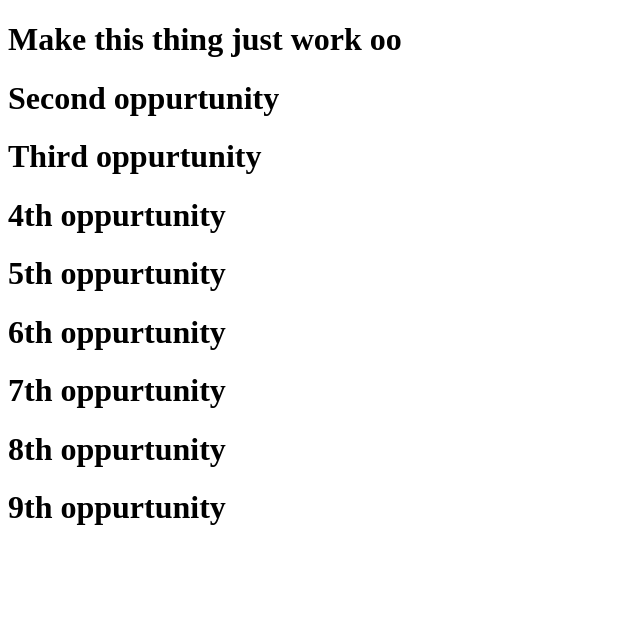
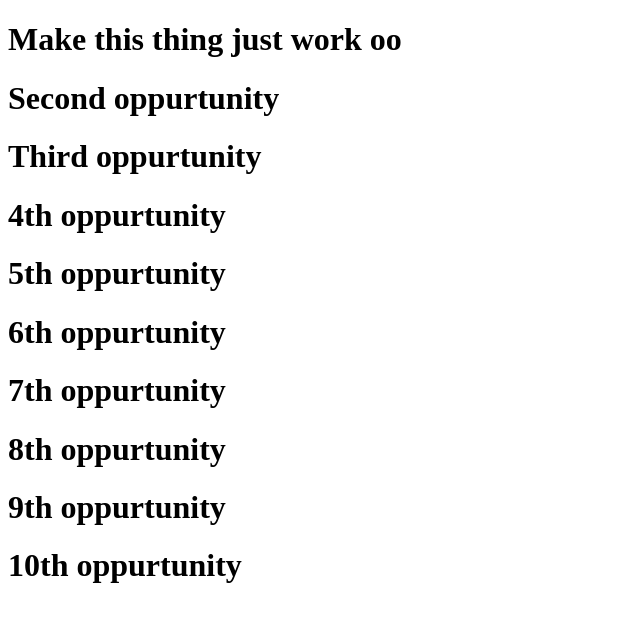
Before and after one commit to sayopaul/ingressive-funaab-demo, a plain HTML site: page index.html in a window 1280 px wide. Shown: the whole page, without its empty margins (0-640 px from the left). Drawn offline with Linux system fonts and the light colour scheme.

Commit message:
10th commit

```diff
--- a/index.html
+++ b/index.html
@@ -14,6 +14,7 @@
 	<h1> 7th oppurtunity </h1>
 	<h1> 8th oppurtunity </h1>
 	<h1> 9th oppurtunity </h1>
+	<h1> 10th oppurtunity </h1>
 
 </body>
 </html>
```
